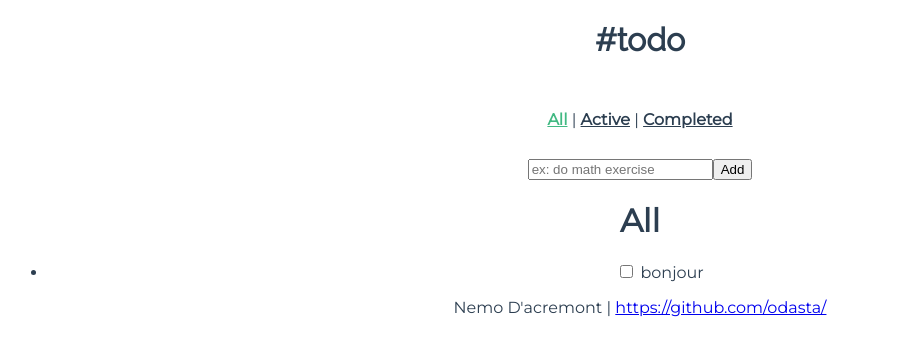
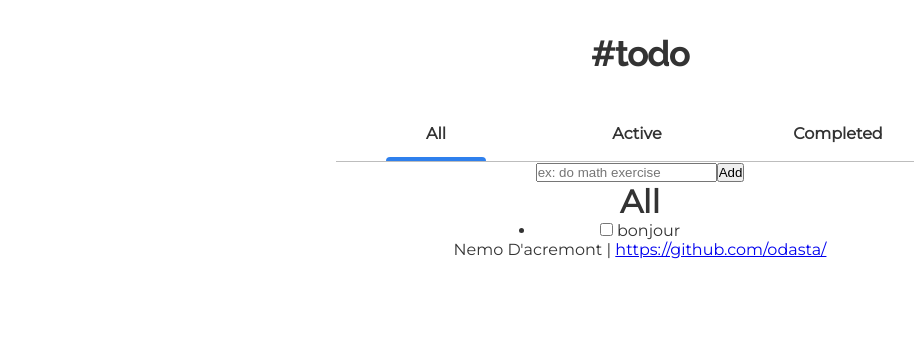
Before and after one commit to NemoDacremont/to-do-app, a Vue app: page / in a window 1280 px wide. Shown: the top 356 px of the page, without its empty margins (0-914 px from the left). Built offline with nearby package versions, Linux system fonts and the light colour scheme.

Commit message:
made a dirty routeIndex computed prop and integrated the header nav part

```diff
--- a/src/App.vue
+++ b/src/App.vue
@@ -1,10 +1,20 @@
 <template>
 	<header>
 		<h1>#todo</h1>
-		<nav id="nav">
-			<router-link to="/">All</router-link> |
-			<router-link to="/active">Active</router-link> |
-			<router-link to="/completed">Completed</router-link>
+		<nav class="nav">
+			<ul class="nav__list">
+				<li>
+					<router-link to="/">All</router-link>
+				</li>
+				<li>
+					<router-link to="/active">Active</router-link>
+				</li>
+				<li>
+					<router-link to="/completed">Completed</router-link>
+				</li>
+			</ul>
+
+			<div class="route-overlay" :style="`transform: translateX(${200 * routeIndex}%)`"></div>
 		</nav>
 	</header>
 
@@ -17,11 +27,31 @@
 	</footer>
 </template>
 
+<script lang="ts">
+import { defineComponent } from 'vue'
+export default defineComponent({
+	name: 'App',
+	data () {
+		return {
+			currentRoute: this.$router.currentRoute,
+			routes: ['/', '/active', '/completed']
+		}
+	},
+	computed: {
+		routeIndex () {
+			return (this.routes.indexOf(this.currentRoute.path) === -1) ?
+				0:
+				this.routes.indexOf(this.currentRoute.path);
+		}
+	}
+})
+</script>
+
 <style lang="scss">
 
 // Import Fonts
 
-@import url('https://fonts.googleapis.com/css2?family=Montserrat&family=Raleway&display=swap');
+@import url('https://fonts.googleapis.com/css2?family=Montserrat&family=Raleway:wght@700&display=swap');
 
 // Colors
 
@@ -33,30 +63,82 @@ $gray-4: #BDBDBD;
 $gray-5: #A9A9A9;
 $background-color: #FFF;
 
+*,
+*::before,
+*::after {
+	margin: 0;
+	padding: 0;
+	box-sizing: border-box;
+}
+
 #app {
   font-family: 'montserrat', sans-serif;
   -webkit-font-smoothing: antialiased;
   -moz-osx-font-smoothing: grayscale;
   text-align: center;
-  color: #2c3e50;
+  color: $dark-gray;
+
+	display: flex;
+	flex-direction: column;
+	align-items: center;
 }
 
 header {
+	width: 609px;
 	h1 {
 		font-family: 'raleway', sans-serif;
+		font-weight: 700;
+		font-style: normal;
+		font-size: 36px;
+		line-height: 42px;
+		letter-spacing: -0.045em;
+
+		margin: 32px 0;
 	}
 }
 
-nav {
-  padding: 30px;
+.nav {
+	position: relative;
+	border-bottom: 1px solid $gray-4;
 
 	a {
 		font-weight: bold;
-		color: #2c3e50;
+		color: $dark-gray;
+		overflow: hidden;
+		position: relative;
+	}
 
-		&.router-link-exact-active {
-			color: #42b983;
+	.nav__list {
+		list-style: none;
+		display: flex;
+		align-items: center;
+		width: 100%;
+		padding: 0;
+		margin: 0;
+
+		li {
+			width: 33%;
+			display: flex;
+			justify-content: center;
+			align-items: center;
+
+			a {
+				width: 100%;
+				padding: 18px 0;
+				text-decoration: none;
+			}
 		}
+	}
+
+	.route-overlay {
+		height: 0;
+		width: 16.5%;
+		border-top: 4px solid $blue;
+		border-radius: 4px 4px 0 0;
+		position: absolute;
+		top: calc(100% - 4px);
+		left: 8.25%;
+		transition: transform 0.3s cubic-bezier(.65,.05,.36,1);
 	}
 }
 </style>
--- a/src/views/Active.vue
+++ b/src/views/Active.vue
@@ -15,6 +15,7 @@
 import AddTask from '@/components/AddTask';
 import Task from '@/components/task';
 import { defineComponent } from 'vue'
+
 export default defineComponent({
 	name: 'Active',
 	components: {
@@ -23,3 +24,7 @@ export default defineComponent({
 	}
 })
 </script>
+
+<style lang="scss" scoped>
+
+</style>
--- a/src/views/All.vue
+++ b/src/views/All.vue
@@ -24,3 +24,7 @@ export default defineComponent({
 	}
 })
 </script>
+
+<style lang="scss" scoped>
+
+</style>
--- a/src/views/Completed.vue
+++ b/src/views/Completed.vue
@@ -21,3 +21,7 @@ export default defineComponent({
 	}
 })
 </script>
+
+<style lang="scss" scoped>
+
+</style>
```
Also changed, not shown: tsconfig.json (+8 -1 lines).
